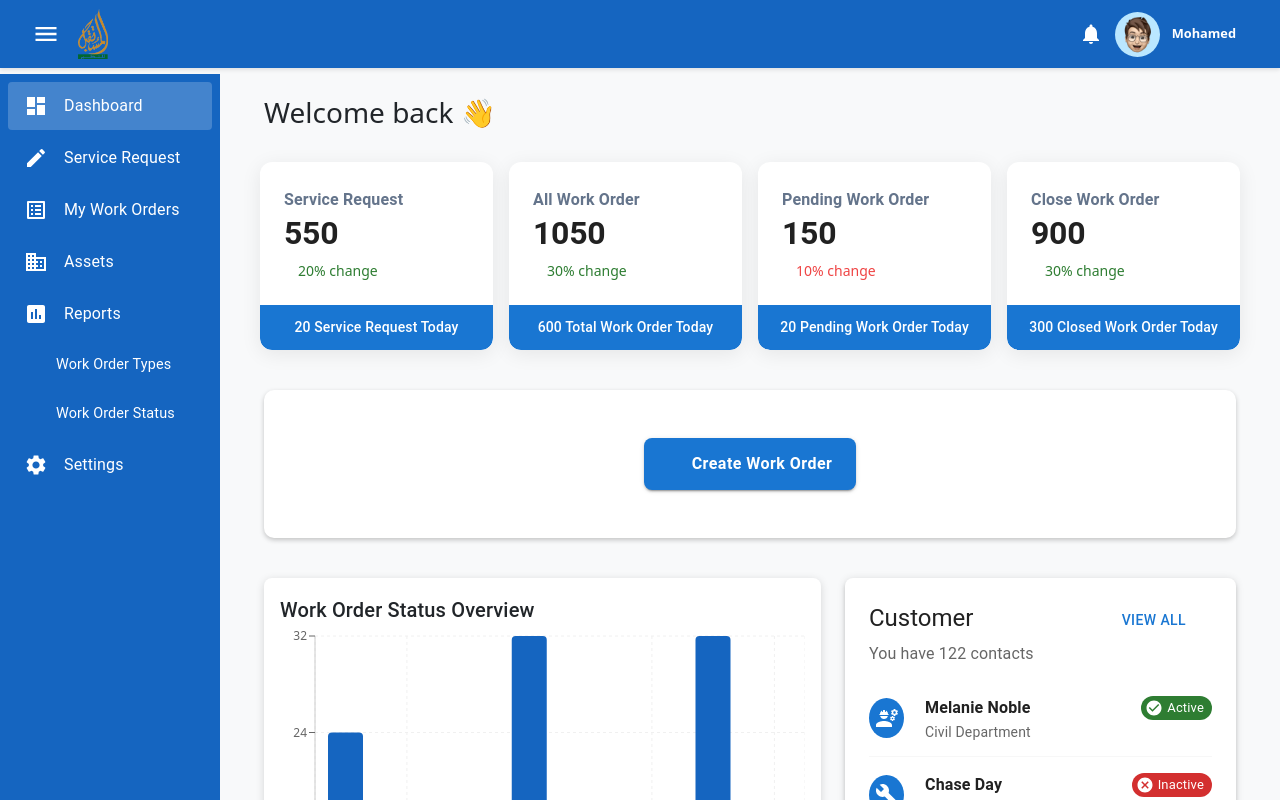
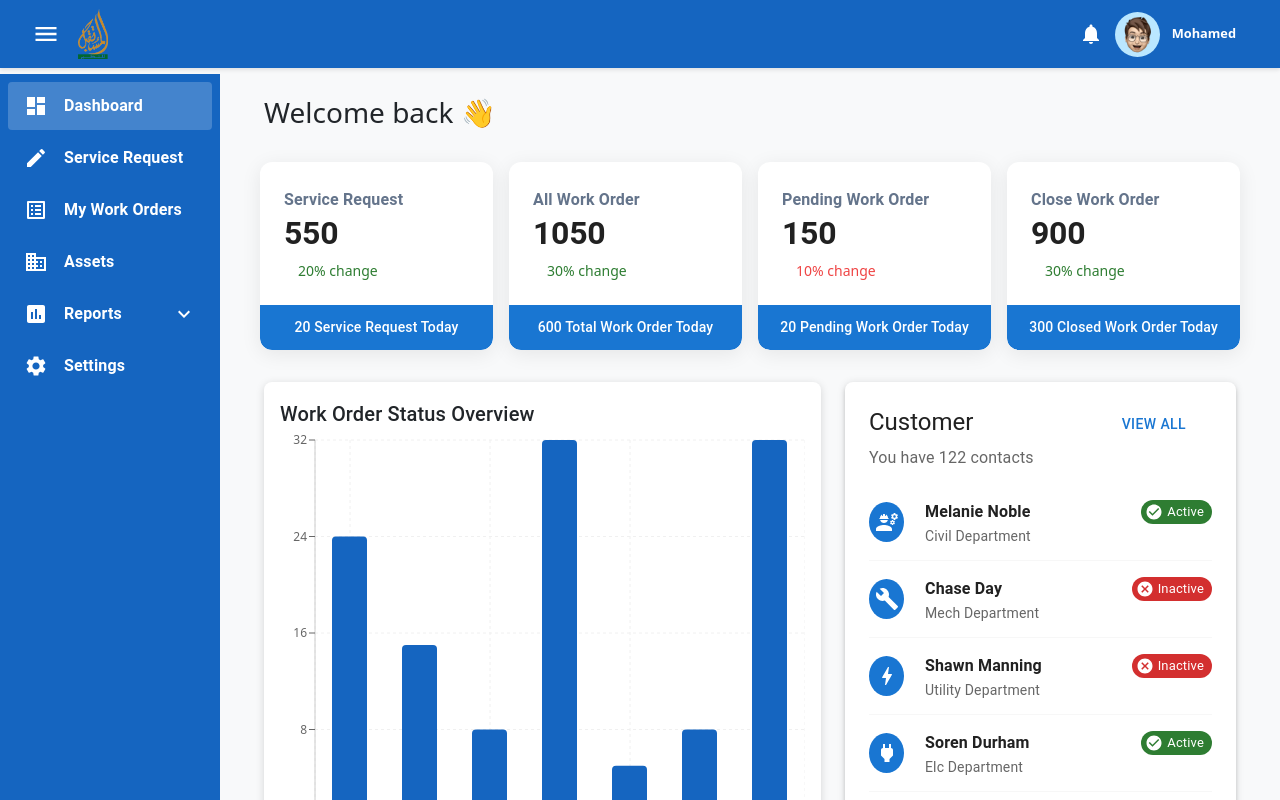
Before and after one commit to AbdelrahmanAbdelaziz10/REGISTERATION, a React (Vite) app: page /dashboard in a window 1280 px wide. Shown: the top 800 px of the page. Built offline with nearby package versions, Linux system fonts and the light colour scheme; sample sign-in values are in the browser's storage; some icons are missing.

Commit message:
edit into sliebar component

```diff
--- a/src/Pages/DashBoard.jsx
+++ b/src/Pages/DashBoard.jsx
@@ -97,9 +97,13 @@ export function DashBoard() {
                 value="5"
               /> */}
             </Row>
-            <Box sx={{ my: 5 }}>
+
+            {/* code of Create Work Order Section */}
+
+            {/* <Box sx={{ my: 5 }}>
               <CreateWorkOrder />
-            </Box>
+            </Box> */}
+
 <Row className="dashboard-row">
   {/* Work Order Chart Column */}
   <Col xs={12} md={7} className="dashboard-column">
--- a/src/components/Common/Chart/WorkOrderBarChart.jsx
+++ b/src/components/Common/Chart/WorkOrderBarChart.jsx
@@ -19,7 +19,6 @@ const CHART_DATA = [
   { status: 'Cancelled', count: 5 },
   { status: 'Pending', count: 8 },
   { status: 'Completed', count: 32 },
-  { status: 'Cancelled', count: 5 }
 ];
 
 const COLORS = {
--- a/src/components/Common/Sidebar.jsx
+++ b/src/components/Common/Sidebar.jsx
@@ -8,6 +8,10 @@ import {
   Box,
   Collapse,
   Tooltip,
+  Paper,
+  Popper,
+  MenuList,
+  MenuItem,
 } from "@mui/material";
 import {
   Dashboard as DashboardIcon,
@@ -16,19 +20,24 @@ import {
   Business as AssetsIcon,
   Assessment as ReportsIcon,
   Settings as SettingsIcon,
+  ExpandLess,
+  ExpandMore,
+  Category as TypesIcon,
+  CheckCircle as StatusIcon,
 } from "@mui/icons-material";
 import { Link } from "react-router-dom";
-import Logo from "../../assets/logo.png";
 
 const Sidebar = ({ isOpen, width }) => {
-  const [reportsOpen, setReportsOpen] = useState(true);
+  const [reportsOpen, setReportsOpen] = useState(false);
+  const [anchorEl, setAnchorEl] = useState(null);
+  const [popperOpen, setPopperOpen] = useState(false);
 
   const menuItems = [
     {
       text: "Dashboard",
       icon: <DashboardIcon />,
       path: "/dashboard",
-      active: true, // Matches your design image
+      active: true,
     },
     {
       text: "Service Request",
@@ -41,12 +50,35 @@ const Sidebar = ({ isOpen, width }) => {
       text: "Reports",
       icon: <ReportsIcon />,
       subItems: [
-        { text: "Work Order Types", path: "/reports/types" },
-        { text: "Work Order Status", path: "/reports/status" },
+        {
+          text: "Work Order Types",
+          path: "/reports/types",
+          icon: <TypesIcon sx={{ fontSize: "1.2rem" }} />
+        },
+        {
+          text: "Work Order Status",
+          path: "/reports/status",
+          icon: <StatusIcon sx={{ fontSize: "1.2rem" }} />
+        },
       ],
     },
     { text: "Settings", icon: <SettingsIcon />, path: "/settings" },
   ];
+
+  const handleReportsToggle = () => {
+    setReportsOpen(!reportsOpen);
+  };
+
+  const handleReportsHover = (event) => {
+    if (!isOpen) {
+      setAnchorEl(event.currentTarget);
+      setPopperOpen(true);
+    }
+  };
+
+  const handleReportsLeave = () => {
+    setPopperOpen(false);
+  };
 
   return (
     <Drawer
@@ -54,31 +86,31 @@ const Sidebar = ({ isOpen, width }) => {
       sx={{
         width: width,
         position: 'fixed',
-        height: 'calc(100vh - 64px)', // Subtract navbar height
-        top: '64px', // Start below navbar
+        height: 'calc(100vh - 64px)',
+        top: '64px',
         left: 0,
         '& .MuiDrawer-paper': {
           width: width,
-          height: 'calc(100vh - 64px)', // Subtract navbar height
-          top: '4.6rem', // Start below navbar
+          height: 'calc(100vh - 64px)',
+          top: '4.6rem',
           left: 0,
           boxSizing: 'border-box',
           backgroundColor: '#1565c0',
           color: 'white',
           transition: 'width 0.3s ease',
-          borderRight: 'none', // Remove default border
+          borderRight: 'none',
         },
       }}
     >
-
       <List sx={{ px: 1 }}>
         {menuItems.map((item) => (
           <Box key={item.text}>
             {item.subItems ? (
               <>
-                <Tooltip title={!isOpen && item.text} placement="right">
                 <ListItemButton
-                    onClick={() => setReportsOpen(!reportsOpen)}
+                  onClick={handleReportsToggle}
+                  onMouseEnter={handleReportsHover}
+                  onMouseLeave={handleReportsLeave}
                   sx={{
                     borderRadius: "4px",
                     mb: "4px",
@@ -93,38 +125,106 @@ const Sidebar = ({ isOpen, width }) => {
                   </ListItemIcon>
                   {isOpen && (
                     <>
-                        <ListItemText primary={item.text} />
-                        {/* Expand/collapse icon would go here */}
+                      <ListItemText
+                        primary={item.text}
+                        sx={{
+                          "& span": {
+                            fontWeight: "bold"
+                          }
+                        }}
+                      />
+                      {reportsOpen ? <ExpandLess /> : <ExpandMore />}
                     </>
                   )}
                 </ListItemButton>
-                </Tooltip>
 
+                {/* Expanded sidebar menu */}
                 {isOpen && (
                   <Collapse in={reportsOpen} timeout="auto" unmountOnExit>
-                    <List disablePadding sx={{ pl: 4 }}>
+                    <Box
+                      sx={{
+                        backgroundColor: "#fff",
+                        borderRadius: "5px",
+                        mx: 1,
+                        mb: 1,
+                        overflow: 'hidden'
+                      }}
+                    >
+                      <List disablePadding>
                         {item.subItems.map((subItem) => (
                           <ListItemButton
                             key={subItem.text}
                             component={Link}
                             to={subItem.path}
                             sx={{
-                            borderRadius: "4px",
-                            mb: "4px",
+                              mb: "2px",
+                              "&:hover": {
+                                backgroundColor: "rgba(25, 118, 210, 0.1)",
+                              },
+                            }}
+                          >
+                            <ListItemIcon sx={{ color: "#1976d2", minWidth: "25px"}}>
+                              {subItem.icon}
+                            </ListItemIcon>
+                            <ListItemText
+                              primary={subItem.text}
+                              sx={{
+                                "& span": {
+                                  fontSize: "0.9rem",
+                                  color: "#1976d2",
+                                  fontWeight: "bold"
+                                }
+                              }}
+                            />
+                          </ListItemButton>
+                        ))}
+                      </List>
+                    </Box>
+                  </Collapse>
+                )}
+
+                {/* Popper menu for collapsed sidebar */}
+                <Popper
+                  open={popperOpen && !isOpen}
+                  anchorEl={anchorEl}
+                  placement="right-start"
+                  sx={{ zIndex: 1300 }}
+                >
+                  <Paper
+                    onMouseEnter={() => setPopperOpen(true)}
+                    onMouseLeave={handleReportsLeave}
+                    elevation={3}
+                    sx={{
+                      minWidth: 200,
+                      backgroundColor: '#1565c0',
+                      color: 'white'
+                    }}
+                  >
+                    <MenuList>
+                      {item.subItems.map((subItem) => (
+                        <MenuItem
+                          key={subItem.text}
+                          component={Link}
+                          to={subItem.path}
+                          onClick={handleReportsLeave}
+                          sx={{
+                            color: 'white',
                             "&:hover": {
                               backgroundColor: "rgba(255,255,255,0.1)",
                             },
                           }}
                         >
-                          <ListItemText
-                            primary={subItem.text}
-                            sx={{ "& span": { fontSize: "0.9rem" } }}
-                          />
-                        </ListItemButton>
+                          <ListItemIcon sx={{ color: "white", minWidth: "35px" }}>
+                            {subItem.icon}
+                          </ListItemIcon>
+                          <Box component="span" sx={{ fontWeight: "bold" }}>
+                            {subItem.text}
+                          </Box>
+                        </MenuItem>
                       ))}
-                    </List>
-                  </Collapse>
-                )}
+                    </MenuList>
+                  </Paper>
+                </Popper>
               </>
             ) : (
               <Tooltip title={!isOpen && item.text} placement="right">
@@ -143,7 +243,16 @@ const Sidebar = ({ isOpen, width }) => {
                   <ListItemIcon sx={{ color: "white", minWidth: "40px" }}>
                     {item.icon}
                   </ListItemIcon>
-                  {isOpen && <ListItemText primary={item.text} />}
+                  {isOpen && (
+                    <ListItemText
+                      primary={item.text}
+                      sx={{
+                        "& span": {
+                          fontWeight: "bold"
+                        }
+                      }}
+                    />
+                  )}
                 </ListItemButton>
               </Tooltip>
             )}
```
Lines whose indentation alone changed are shown as unchanged.
